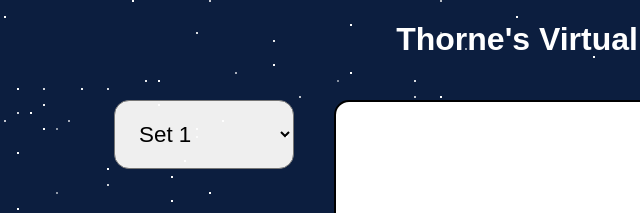
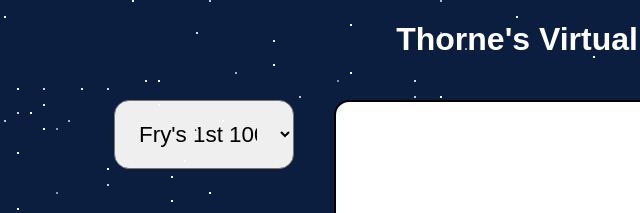
Before and after one commit to kthorne01/flashcards_github, a plain HTML site: page index.html in a window 1280 px wide. Shown: the top 213 px of the page, 34-674 px from the left. Drawn offline with Linux system fonts and the light colour scheme.

Commit message:
still_adding_words2

```diff
--- a/index.html
+++ b/index.html
@@ -31,7 +31,7 @@
         <div class="layout">
             <section id="sets">
                 <select id="sets-box">
-                    <option value="set1">Set 1</option>
+                    <option value="set1">Fry's 1st 100 Words</option>
                     <option value="set2">Set 2</option>
                     <option value="set3">Set 3</option>
                     <option value="set4">Set 4</option>
```
